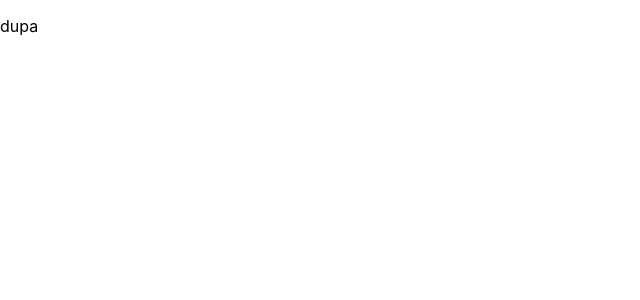
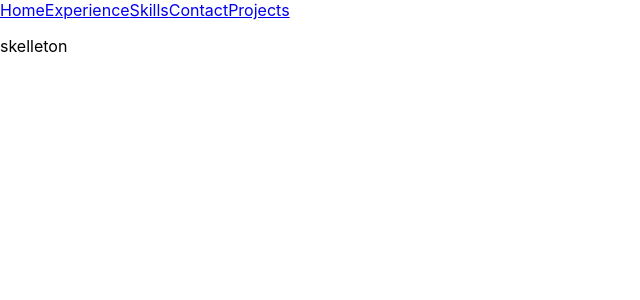
Before and after one commit to bkulpa/portfolio, a React (Create React App) app: page / in a window 1280 px wide. Shown: the top 300 px of the page, without its empty margins (0-640 px from the left). Built offline with nearby package versions, Linux system fonts and the light colour scheme.

Commit message:
added navigation skelleton

```diff
--- a/package.json
+++ b/package.json
@@ -12,6 +12,7 @@
     "@types/react-dom": "^18.2.18",
     "react": "^18.2.0",
     "react-dom": "^18.2.0",
+    "react-router-dom": "^6.21.3",
     "react-scripts": "5.0.1",
     "typescript": "^4.9.5",
     "web-vitals": "^2.1.4"
--- a/src/App.tsx
+++ b/src/App.tsx
@@ -1,26 +1,17 @@
-import React from 'react';
-import './App.css';
-import Header from './components/header/header.component';
+import "./App.css";
+import Navigation from "./components/navigation/navigation.component";
+import { Route, Routes } from "react-router-dom";
+import AboutMe from "./components/home/home.component";
 
 function App() {
   return (
-    <Header />
-    // <div className="App">
-    //   <header className="App-header">
-    //     <img src={logo} className="App-logo" alt="logo" />
-    //     <p>
-    //       Edit <code>src/App.tsx</code> and save to reload.
-    //     </p>
-    //     <a
-    //       className="App-link"
-    //       href="https://reactjs.org"
-    //       target="_blank"
-    //       rel="noopener noreferrer"
-    //     >
-    //       Learn React
-    //     </a>
-    //   </header>
-    // </div>
+    <>
+      <Navigation />
+      <Routes>
+        <Route index element={<AboutMe />} />
+        {/* <Route path="*" element={<PageNotFound />}/>*/}
+      </Routes>
+    </>
   );
 }
 
--- a/src/components/header/header.component.tsx
+++ /dev/null
@@ -1,9 +0,0 @@
-const Header = () => {
-    return (
-        <>
-            <p>dupa</p>
-        </>
-    )
-}
-
-export default Header
--- /dev/null
+++ b/src/components/home/home.component.tsx
@@ -0,0 +1,9 @@
+const Home = () => {
+  return (
+    <div>
+      <p>skelleton</p>
+    </div>
+  );
+};
+
+export default Home;
--- /dev/null
+++ b/src/components/navigation/navigation.component.tsx
@@ -0,0 +1,15 @@
+import { Link } from "react-router-dom";
+
+const Header = () => {
+  return (
+    <>
+      <Link to="/">Home</Link>
+      <Link to="/experience">Experience</Link>
+      <Link to="/skills">Skills</Link>
+      <Link to="/contact">Contact</Link>
+      <Link to="/projects">Projects</Link>
+    </>
+  );
+};
+
+export default Header;
--- a/src/index.tsx
+++ b/src/index.tsx
@@ -1,16 +1,18 @@
-import React from 'react';
-import ReactDOM from 'react-dom/client';
-import './index.css';
-import App from './App';
-import reportWebVitals from './reportWebVitals';
+import React from "react";
+import ReactDOM from "react-dom/client";
+import "./index.css";
+import App from "./App";
+import reportWebVitals from "./reportWebVitals";
 import { BrowserRouter } from "react-router-dom";
 
 const root = ReactDOM.createRoot(
-  document.getElementById('root') as HTMLElement
+  document.getElementById("root") as HTMLElement
 );
 root.render(
   <React.StrictMode>
-    <App />
+    <BrowserRouter>
+      <App />
+    </BrowserRouter>
   </React.StrictMode>
 );
 
```
Also changed, not shown: 1 other file (tests, documents, lock files or other folders).
